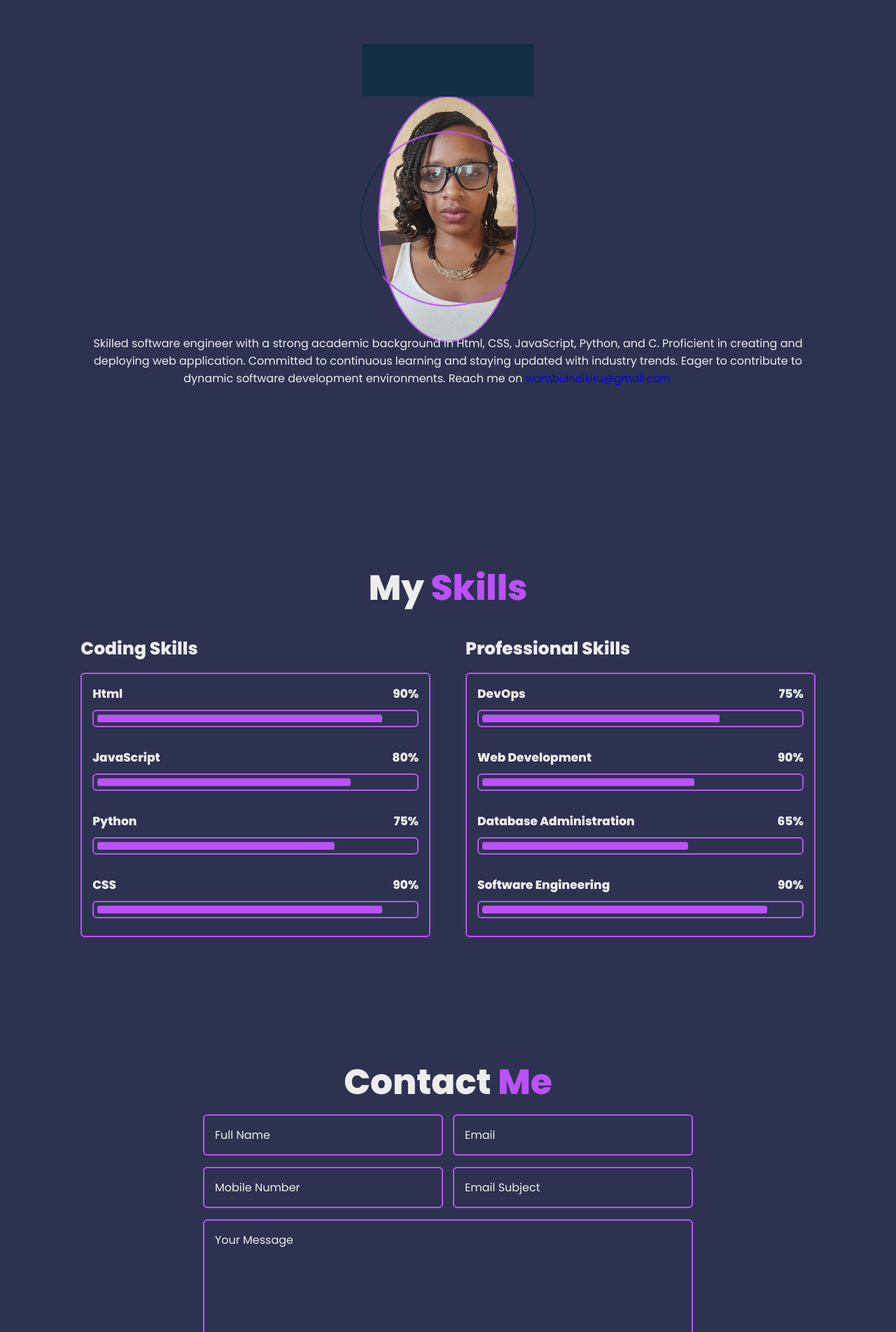
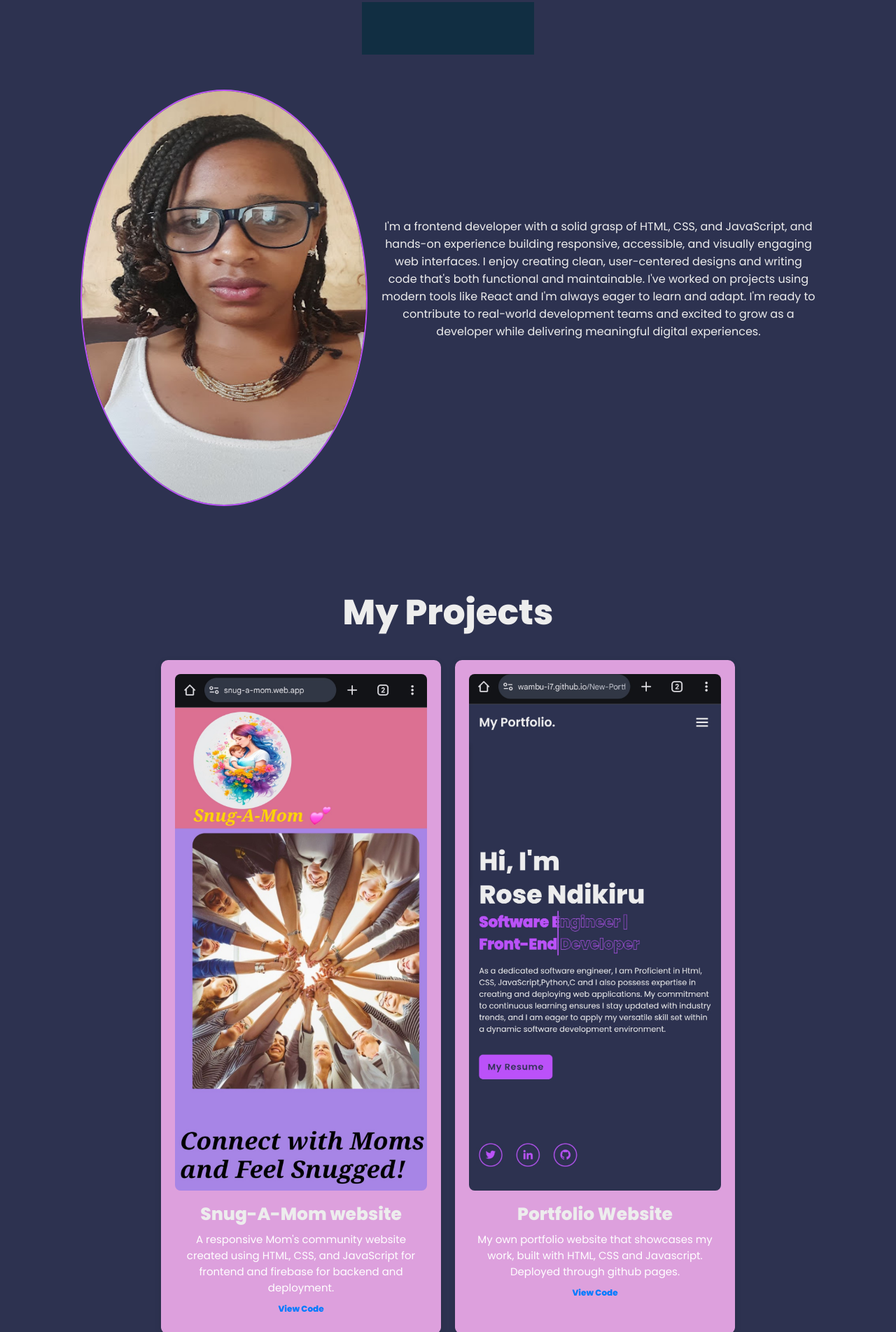
Before and after one commit to Wambu-i7/New-Portfolio, a plain HTML site: page index.html in a window 1280 px wide. Shown: the part 897-2800 px from the top of the page at 70% size. Drawn offline with nearby package versions, Linux system fonts and the light colour scheme.

Commit message:
Added a projects sections

```diff
--- a/index.html
+++ b/index.html
@@ -31,8 +31,10 @@
         <nav class="navbar">
             <a href="#home" class="active">Home</a>
             <a href="#about">About</a>
+            <a href="#projects">Projects</a>
             <a href="#skills">Skills</a>
             <a href="#contact">Contact</a>
+
 
             <span class="active-nav"></span>
             <span class="animate" style="--i:2;"></span>
@@ -72,18 +74,44 @@
     <section class="about" id="about">
         <h2 class="heading">About Me<span class="animate scroll" style="--i:1;"></span></h2>
 
+       <div class="about-container">
         <div class="about-img">
             <img src="images/my-about-img.png" alt="">
-            <span class="circle-spin"></span>
 
         </div>
 
         <div class="about-content">
-            <p>Skilled software engineer with a strong academic background in Html, CSS, JavaScript, Python, and C. Proficient in creating and  deploying web application. Committed to continuous learning and staying updated with industry trends.
-                Eager to contribute to dynamic software development environments. Reach me on <a href="mailto:wambuindikiru@gmail.com" class="email">wambuindikiru@gmail.com</a>
+            <p>I'm a frontend developer with a solid grasp of HTML, CSS, and JavaScript, and hands-on experience building responsive, accessible, and visually engaging web interfaces.
+                 I enjoy creating clean, user-centered designs and writing code that's both functional and maintainable.
+                 I've worked on projects using modern tools like React and I'm always eager to learn and adapt.
+                 I'm ready to contribute to real-world development teams and excited to grow as a developer while delivering meaningful digital experiences.
             </p>
         </div>
+    </div>
     </section>
+
+    <section class="projects" id="projects">
+        <h2 class="heading">My Projects</h2>
+
+        <div class="projects-container">
+          <div class="project-box">
+            <img src="images/project1.jpg" alt="Project 1 Screenshot" class="project-image">
+            <h3>Snug-A-Mom website</h3>
+            <p>A responsive Mom's community website created using HTML, CSS, and JavaScript for frontend and firebase for backend and deployment.</p>
+            <a href="https://github.com/Wambu-i7/Snug-a-Mom" target="_blank">View Code</a>
+          </div>
+
+          <div class="project-box">
+            <img src="images/project2.jpg" alt="Project 2 Screenshot" class="project-image">
+            <h3>Portfolio Website</h3>
+            <p>My own portfolio website that showcases my work, built with HTML, CSS and Javascript. Deployed through github pages.</p>
+            <a href="https://github.com/Wambu-i7/New-Portfolio" target="_blank">View Code</a>
+          </div>
+
+          <!-- Add more project-boxes as needed -->
+        </div>
+      </section>
+
 
     <!-- skills section design -->
     <section class="skills" id="skills">
--- a/style.css
+++ b/style.css
@@ -303,39 +303,48 @@ span {
     color: var(--main-color);
 }
 
+.about-container {
+    display: flex;
+    align-items: center;
+    gap: 2rem;
+    flex-wrap: wrap;
+}
 .about-img {
     position: relative;
-    width: 25rem;
-    height: 25rem;
+    width: 35rem;
+    height: 35rem;
     border-radius: 50%;
     display: flex;
-    justify-content: center;
-    align-items: center;
+    flex: 1 1 250px;
+    margin-bottom: 200px;
+   /* justify-content: center;
+    align-items: center;*/
 }
 
 .about-img img {
-    width: 80%;
+    width: 100%;
+    height: 170%;
     border-radius: 50%;
     border: .2rem solid var(--main-color);
 }
 
-.about-img .circle-spin {
+/*.about-img .circle-spin {
     position: absolute;
     top: 50%;
     left: 50%;
     transform: translate(-50%, -50%) rotate(0);
     width: 100%;
-    height: 100%;
+    height: 180%;
     border-radius: 50%;
     border-top: .2rem solid var(--second-bg-color);
     border-bottom: .2rem solid var(--second-bg-color);
     border-left: .2rem solid var(--main-color);
     border-right: .2rem solid var(--main-color);
     animation: aboutSpinner 8s linear infinite;
-}
+}*/
 
 .about-content {
-    text-align: center;
+    flex: 2 1 300px;
 }
 
 .about-content h3 {
@@ -370,6 +379,54 @@ span {
 .btn-box.btns a::before {
     background: var(--second-bg-color);
 }
+
+.projects-container {
+    display: flex;
+    flex-wrap: wrap;
+    gap: 2rem;
+    justify-content: center;
+  }
+
+  .project-box {
+    background: plum;
+    border-radius: 10px;
+    padding: 2rem;
+    max-width: 400px;
+    height: auto;
+    box-shadow: 0 2px 10px rgba(0, 0, 0, 0.1);
+    text-align: center;
+  }
+
+  .project-box img {
+    width: 100%;
+    height: 80%;
+    border-radius: 8px;
+    margin-bottom: 1rem;
+  }
+
+  .project-box h3 {
+    font-size: 2.5rem;
+    margin-bottom: 0.5rem;
+  }
+
+  .project-box p {
+    font-size: 1.5rem;
+    color: white;
+    margin-bottom: 1rem;
+  }
+
+  .project-box a {
+    color: #007bff;
+    text-decoration: none;
+    font-weight: bold;
+    font-size: 1.2rem;
+  }
+
+  .project-box a:hover {
+    color: grey;
+    text-decoration: none;
+    font-weight: bold;
+  }
 
 
 .skills {
```
Also changed, not shown: images/project1.jpg (added), images/project2.jpg (added).
